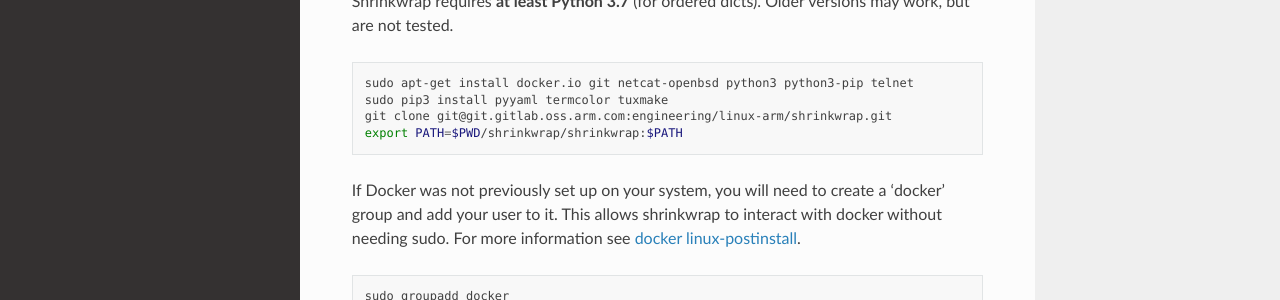
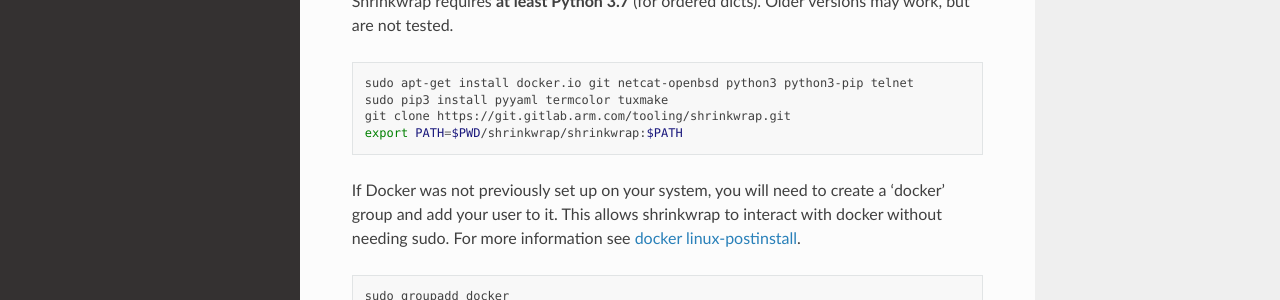
Before and after one commit to sectrs-acai/shrinkwrap, a Sphinx documentation site: the page built from documentation/userguide/quickstart.rst, in a window 1280 px wide and 900 px high. Shown: the part 441-741 px from the top of the window. Built offline with Sphinx 7.4.7 and the Read the Docs theme 2.0.0, drawn with Linux system fonts in a browser that asks for light colours.

Commit message:
docs: Switch URLs to public locations.
Signed-off-by: Ryan Roberts <ryan.roberts@arm.com>

```diff
--- a/documentation/userguide/quickstart.rst
+++ b/documentation/userguide/quickstart.rst
@@ -25,7 +25,7 @@
 
   sudo apt-get install docker.io git netcat-openbsd python3 python3-pip telnet
   sudo pip3 install pyyaml termcolor tuxmake
-  git clone git@git.gitlab.oss.arm.com:engineering/linux-arm/shrinkwrap.git
+  git clone https://git.gitlab.arm.com/tooling/shrinkwrap.git
   export PATH=$PWD/shrinkwrap/shrinkwrap:$PATH
 
 If Docker was not previously set up on your system, you will need to create a
```
Also changed, not shown: README.md (+5 -4 lines), docker/README.md (added).
